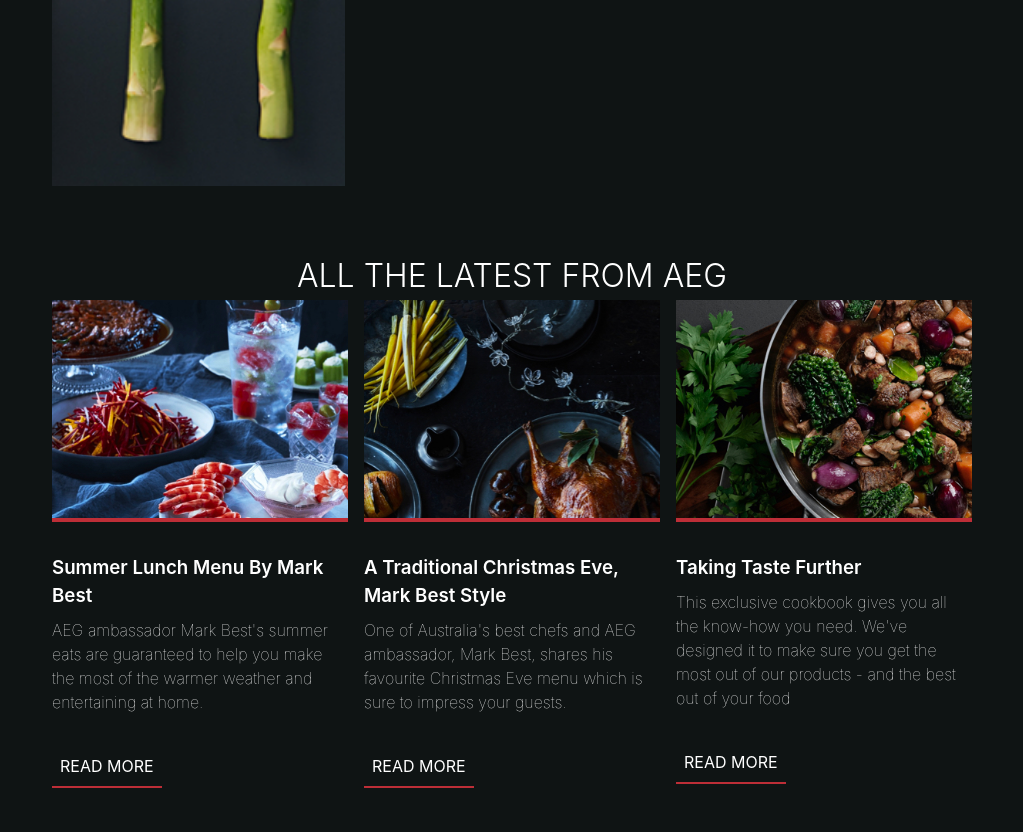
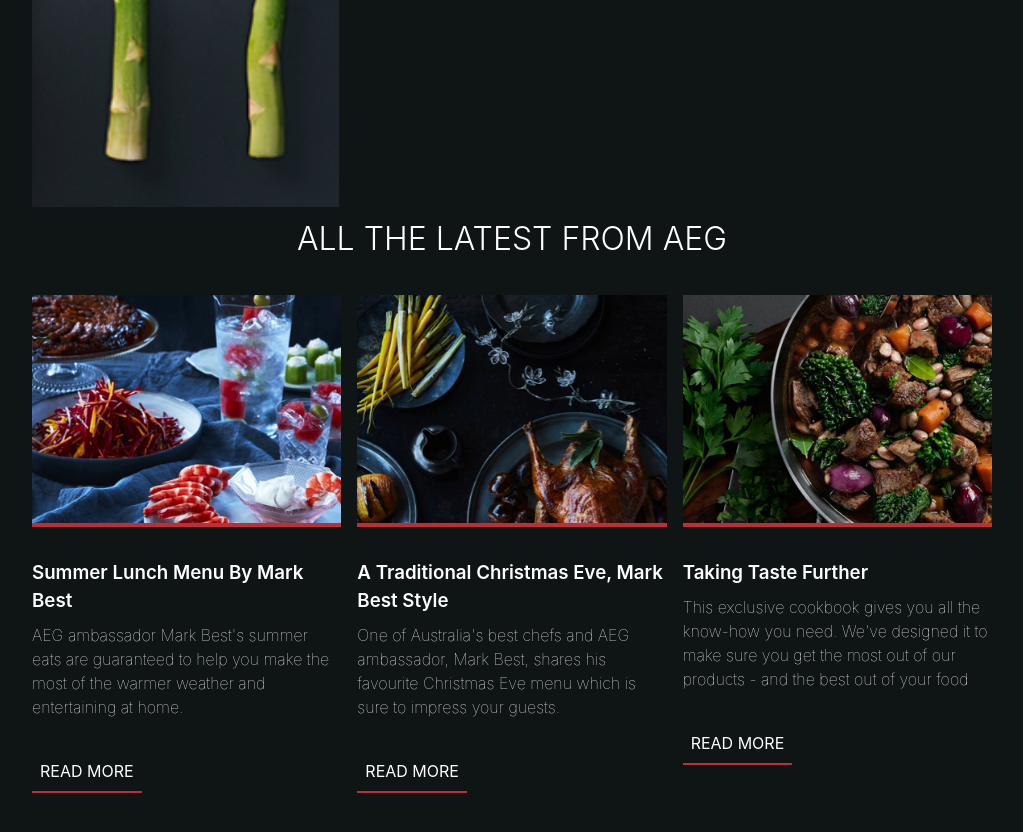
Before and after one commit to wabihaime/orchard-fed-test, a React (Create React App) app: page / in a window 1280 px wide. Shown: the part 680-1512 px from the top of the page, without its empty margins (128-1151 px from the left). Built offline with nearby package versions, Linux system fonts and the light colour scheme.

Commit message:
minor adjustments

```diff
--- a/src/components/common/Section.tsx
+++ b/src/components/common/Section.tsx
@@ -6,8 +6,8 @@ interface SectionProps {
 
 export const Section: React.FC<SectionProps> = ({ children }) => {
   return (
-    <section className="h-screen w-full flex items-center justify-center bg-[#0F1414] text-white">
-      <div className="w-full lg:w-[75vw] px-5">{children}</div>
+    <section className="h-full md:h-screen w-full flex items-center justify-center bg-[#0F1414] text-white p-5 ">
+      <div className="w-full lg:w-[75vw] ">{children}</div>
     </section>
   );
 };
--- a/src/components/second-component/SecondComponent.tsx
+++ b/src/components/second-component/SecondComponent.tsx
@@ -7,7 +7,7 @@ export const SecondComponent: React.FC = () => {
   return (
     <Section>
       <h1 className="text-center font-light">ALL THE LATEST FROM AEG</h1>
-      <div className="flex flex-col md:flex-row gap-4 items-stretch">
+      <div className="flex flex-col md:flex-row gap-4 items-stretch my-8">
         {items.map((item, index) => (
           <Item {...item} key={`${index}`} />
         ))}
```
